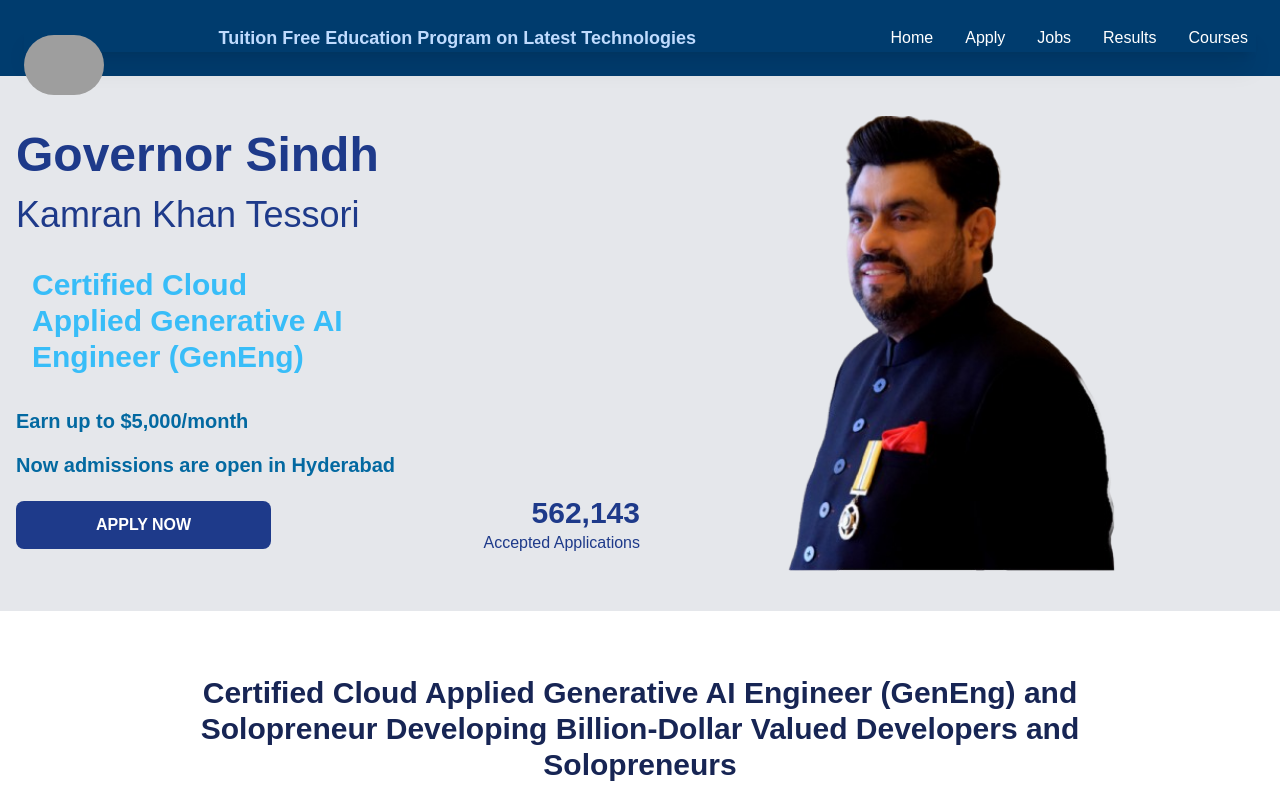
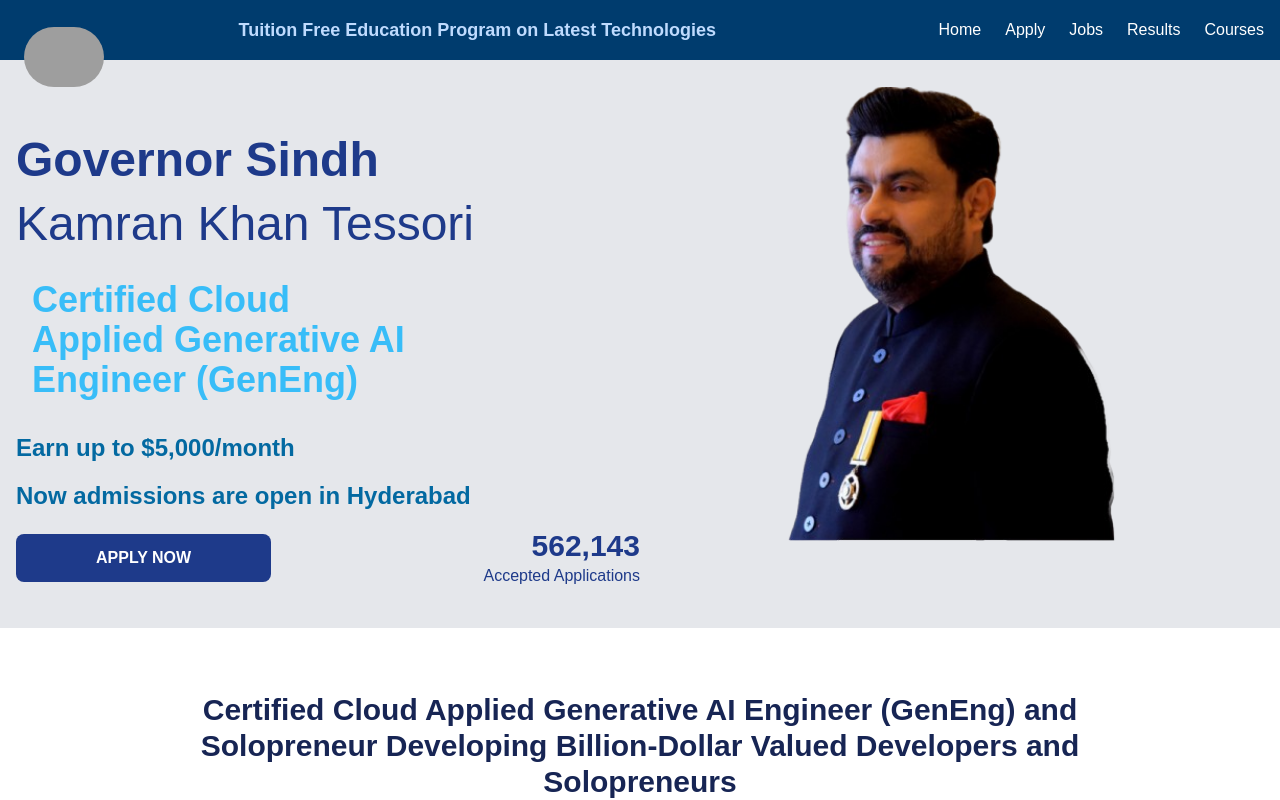
Before and after one commit to Raimaqureshi/governor-initiative-web-cloning-, a Next.js app: page / in a window 1280 px wide. Shown: the top 800 px of the page. Built offline with nearby package versions, Linux system fonts and the light colour scheme; grey boxes are pictures that could not be loaded.

Commit message:
Descriptive message for the changes

```diff
--- a/app/page.tsx
+++ b/app/page.tsx
@@ -3,18 +3,18 @@ import Image from 'next/image';
 export default function HomePage() {
   return (
     <div>
-      {/* Header Section */}
+
       <div className="min-h-1/2 bg-gray-200">
         <main className="container mx-auto px-4 flex flex-col md:flex-row md:items-center py-10">
-          {/* Left Section */}
-          <div className="bg-gray-200 md:w-1/2 space-y-4 text-center md:text-left">
-            <h1 className="text-3xl md:text-5xl font-extrabold text-blue-900">Governor Sindh</h1>
-            <h2 className="text-2xl md:text-4xl text-blue-900 mt-4">Kamran Khan Tessori</h2>
-            <h2 className="text-xl md:text-3xl font-extrabold text-sky-400 p-4">
+
+          <div className="bg-gray-200 md:w-1/2 space-y-4 text-center mt-24 md:text-left">
+            <h1 className="text-5xl md:text-5xl font-extrabold text-blue-900">Governor Sindh</h1>
+            <h2 className="text-2xl md:text-5xl sm:text-4xl text-blue-900 mt-4">Kamran Khan Tessori</h2>
+            <h2 className="text-xl md:text-4xl sm:text-4xl font-extrabold text-sky-400 p-4">
               Certified Cloud <br /> Applied Generative AI <br /> Engineer (GenEng)
             </h2>
-            <h2 className="text-sky-700 text-base md:text-xl font-extrabold">Earn up to $5,000/month</h2>
-            <p className="text-sky-700 text-sm md:text-xl font-extrabold">Now admissions are open in Hyderabad</p>
+            <h2 className="text-sky-700 text-base md:text-2xl sm:text-2xl font-extrabold">Earn up to $5,000/month</h2>
+            <p className="text-sky-700 text-sm md:text-2xl sm:text-2xl font-extrabold">Now admissions are open in Hyderabad</p>
             <div className="flex flex-col md:flex-row items-center md:justify-between w-full">
               <button className="bg-blue-900 text-white py-3 px-10 md:px-20 rounded-lg font-semibold hover:bg-blue-800 mt-4 md:mt-0">
                 APPLY NOW
@@ -27,7 +27,6 @@ export default function HomePage() {
             </div>
           </div>
 
-          {/* Right Section */}
           <div className="md:w-1/2 flex justify-center mt-8 md:mt-0">
             <Image
               src="/pictures/side.png"
@@ -40,8 +39,7 @@ export default function HomePage() {
         </main>
       </div>
 
-      {/* Intro Section */}
-      <div className="mt-16 flex flex-col items-center px-4">
+      <div className="mt-16 flex flex-col items-center px-4 bg-white">
         <h1 className="font-extrabold text-blue-950 text-center text-2xl md:text-3xl max-w-4xl">
           Certified Cloud Applied Generative AI Engineer (GenEng) and Solopreneur Developing Billion-Dollar Valued Developers and Solopreneurs
         </h1>
@@ -49,9 +47,8 @@ export default function HomePage() {
         The pace of technological change is accelerating, big players like Microsoft, Amazon, Google, and OpenAI are winning by providing  infrastructure, large AI foundation models, frameworks, 3D Metaverse experiences, and massive distribution networks. Solopreneurs trained in this program will win by automating work typically outsourced to employees, by directly connecting to customers by eliminating the middleman, and by developing vertical metaverses, thus paving the way for the first billion-dollar valued solopreneur businesses. This program has the objective to train this new breed of billion-dollar solopreneurs. These solopreneurs will adopt the ultra-lean business model and work independently and will not need to hire employees or other team members.
         </p>
       </div>
-
-      {/* Core Courses */}
-      <div className="text-center mt-16 px-4">
+<hr className='mt-8 border-gray-300' />
+      <div className="text-center mt-16 px-4 bg-white">
         <h1 className="font-extrabold text-blue-950 text-2xl md:text-4xl max-w-4xl text-left ml-2">
           Core Courses Sequence
         </h1>
@@ -89,8 +86,7 @@ export default function HomePage() {
         </div>
       </div>
 
-      {/* Advanced Courses */}
-      <div className="text-center mt-16 px-4">
+      <div className="text-center mt-16 px-4 bg-white">
         <h1 className="font-extrabold text-blue-950 text-2xl md:text-4xl text-left ml-3">
           Advanced Courses
         </h1>
--- a/components/Footer.tsx
+++ b/components/Footer.tsx
@@ -2,7 +2,7 @@ import { FaFacebookF, FaYoutube, FaTwitter, FaInstagram, FaTiktok } from "react-
 
 export default function Footer() {
   return (
-    <footer className="bg-gray-200 py-8 px-4">
+    <footer className="bg-gray-200 py-8 px-4 text-gray-900">
       <div className="container mx-auto grid grid-cols-1 md:grid-cols-3 gap-6 text-left md:text-left">
 
         <div>
--- a/components/Header.tsx
+++ b/components/Header.tsx
@@ -5,14 +5,13 @@ import Image from "next/image";
 import Link from "next/link";
 
 export default function Header() {
-  const [isDropdownOpen, setIsDropdownOpen] = useState(false);
-  const [isMobileMenuOpen, setIsMobileMenuOpen] = useState(false);
+  const [isMenuOpen, setIsMenuOpen] = useState(false);
 
   return (
     <div className="relative">
 
-      <header className="bg-custom-blue p-6 text-white relative z-10">
-        <div className="flex justify-between items-center px-2 shadow-xl">
+      <header className="bg-custom-blue text-white p-4 fixed top-0 left-0 w-full z-20">
+        <div className="flex justify-between items-center">
 
           <div className="absolute top-1/2 left-0 transform p-6 -translate-y-1/4 z-10">
             <Link href="/">
@@ -26,88 +25,39 @@ export default function Header() {
             </Link>
           </div>
 
-          <p className="text-center text-blue-200 font-bold mx-auto text-sm sm:text-base lg:text-lg">
+          <div className="flex-1 text-center">
+            <p className="text-center text-blue-200 font-bold mx-auto text-sm sm:text-lg lg:text-lg max-w-xs sm:max-w-md lg:max-w-lg">
               <span className="md:hidden">Tuition Free Program</span>
-            <span className="hidden md:inline">
+              <span className="hidden md:inline-block">
                 Tuition Free Education Program on Latest Technologies
               </span>
             </p>
+          </div>
 
-          <ul className="hidden sm:flex items-center gap-6 sm:gap-4 md:gap-7 lg:gap-5 xl:gap-8 text-sm sm:text-base md:text-lg lg:text-base ml-2">
-            <li>
-              <Link className="hover:text-gray-500" href="/">
+
+          <div className="flex-shrink-0">
+
+            <nav className="hidden md:flex space-x-6">
+              <Link href="/" className="hover:text-gray-300">
                 Home
               </Link>
-            </li>
-            <li>
-              <Link className="hover:text-gray-200" href="/Apply">
+              <Link href="/apply" className="hover:text-gray-300">
                 Apply
               </Link>
-            </li>
-            <li>
-              <Link className="hover:text-gray-500" href="/Jobs">
+              <Link href="/jobs" className="hover:text-gray-300">
                 Jobs
               </Link>
-            </li>
-            <li>
-              <Link className="hover:text-gray-500" href="/Results">
+              <Link href="/results" className="hover:text-gray-300">
                 Results
               </Link>
-            </li>
-            <li className="relative">
-              <button
-                onClick={() => setIsDropdownOpen(!isDropdownOpen)}
-                className="hover:text-gray-200"
-              >
+              <Link href="/courses" className="hover:text-gray-300">
                 Courses
-              </button>
-
-              {isDropdownOpen && (
-                <div className="absolute bg-white text-black text-xs shadow-md rounded mt-2 w-64 z-20 right-0">
-                  <ul className="p-2 space-y-2">
-                    <li className="font-extrabold text-lg px-2 py-1">
-                      Core Courses
-                    </li>
-                    <li className="hover:bg-gray-100 px-2 py-1 rounded cursor-pointer">
-                      Programming Fundamentals
-                    </li>
-                    <li className="hover:bg-gray-100 px-2 py-1 rounded cursor-pointer">
-                      Web2 Using NextJS
-                    </li>
-                    <li className="hover:bg-gray-100 px-2 py-1 rounded cursor-pointer">
-                      Earn as You Learn
-                    </li>
-                    <hr />
-                    <li className="font-extrabold text-lg px-2 py-1">
-                      Advanced Courses
-                    </li>
-                    <li className="hover:bg-gray-100 px-2 py-1 rounded cursor-pointer">
-                      Web 3 and Metaverse
-                    </li>
-                    <li className="hover:bg-gray-100 px-2 py-1 rounded cursor-pointer">
-                      Cloud-Native Computing
-                    </li>
-                    <li className="hover:bg-gray-100 px-2 py-1 rounded cursor-pointer">
-                      Artificial Intelligence (AI) and Deep Learning
-                    </li>
-                    <li className="hover:bg-gray-100 px-2 py-1 rounded cursor-pointer">
-                      Ambient Computing and IoT
-                    </li>
-                    <li className="hover:bg-gray-100 px-2 py-1 rounded cursor-pointer">
-                      Genomics and Bioinformatics
-                    </li>
-                    <li className="hover:bg-gray-100 px-2 py-1 rounded cursor-pointer">
-                      Network Programmability and Automation
-                    </li>
-                  </ul>
-                </div>
-              )}
-            </li>
-          </ul>
+              </Link>
+            </nav>
 
             <button
-            className="block sm:hidden p-2 text-white hover:text-gray-200 focus:outline-none"
-            onClick={() => setIsMobileMenuOpen(!isMobileMenuOpen)}
+              className="md:hidden p-2 text-white hover:text-gray-300 focus:outline-none"
+              onClick={() => setIsMenuOpen(!isMenuOpen)}
             >
               <svg
                 xmlns="http://www.w3.org/2000/svg"
@@ -125,47 +75,81 @@ export default function Header() {
               </svg>
             </button>
           </div>
+        </div>
+      </header>
 
-        {isMobileMenuOpen && (
-          <div className="sm:hidden bg-white text-black shadow-md rounded mt-2 p-4 space-y-4">
-            <Link className="block hover:text-gray-500" href="/">
+      {isMenuOpen && (
+        <div className="fixed inset-0 bg-custom-blue text-white flex flex-col z-20 md:hidden">
+
+          <button
+            className="absolute top-4 right-6 p-2 text-white hover:text-gray-300 focus:outline-none"
+            onClick={() => setIsMenuOpen(false)}
+          >
+            <svg
+              xmlns="http://www.w3.org/2000/svg"
+              fill="none"
+              viewBox="0 0 24 24"
+              strokeWidth="2"
+              stroke="currentColor"
+              className="w-6 h-6"
+            >
+              <path
+                strokeLinecap="round"
+                strokeLinejoin="round"
+                d="M6 18L18 6M6 6l12 12"
+              />
+            </svg>
+          </button>
+
+          <ul className="space-y-6 text-center text-lg font-bold mt-16">
+            <li>
+              <Link
+                href="/"
+                className="hover:text-gray-300"
+                onClick={() => setIsMenuOpen(false)}
+              >
                 Home
               </Link>
-            <Link className="block hover:text-gray-500" href="/Apply">
+            </li>
+            <li>
+              <Link
+                href="/apply"
+                className="hover:text-gray-300"
+                onClick={() => setIsMenuOpen(false)}
+              >
                 Apply
               </Link>
-            <Link className="block hover:text-gray-500" href="/Jobs">
+            </li>
+            <li>
+              <Link
+                href="/jobs"
+                className="hover:text-gray-300"
+                onClick={() => setIsMenuOpen(false)}
+              >
                 Jobs
               </Link>
-            <Link className="block hover:text-gray-500" href="/Results">
+            </li>
+            <li>
+              <Link
+                href="/results"
+                className="hover:text-gray-300"
+                onClick={() => setIsMenuOpen(false)}
+              >
                 Results
               </Link>
-            <div>
-              <p className="font-bold text-lg">Courses</p>
-              <ul className="space-y-2 mt-2">
-                <li className="hover:bg-gray-100 px-2 py-1 rounded cursor-pointer">
-                  Programming Fundamentals
             </li>
-                <li className="hover:bg-gray-100 px-2 py-1 rounded cursor-pointer">
-                  Web2 Using NextJS
-                </li>
-                <li className="hover:bg-gray-100 px-2 py-1 rounded cursor-pointer">
-                  Earn as You Learn
-                </li>
-                <li className="hover:bg-gray-100 px-2 py-1 rounded cursor-pointer">
-                  Web 3 and Metaverse
-                </li>
-                <li className="hover:bg-gray-100 px-2 py-1 rounded cursor-pointer">
-                  Cloud-Native Computing
-                </li>
-                <li className="hover:bg-gray-100 px-2 py-1 rounded cursor-pointer">
-                  Artificial Intelligence
+            <li>
+              <Link
+                href="/courses"
+                className="hover:text-gray-300"
+                onClick={() => setIsMenuOpen(false)}
+              >
+                Courses
+              </Link>
             </li>
           </ul>
         </div>
-          </div>
       )}
-      </header>
     </div>
   );
 }
```
Lines whose indentation alone changed are shown as unchanged.
